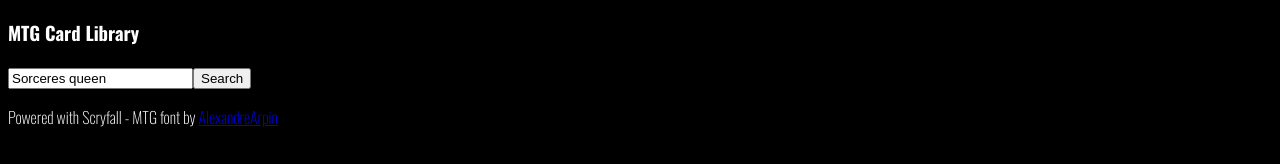
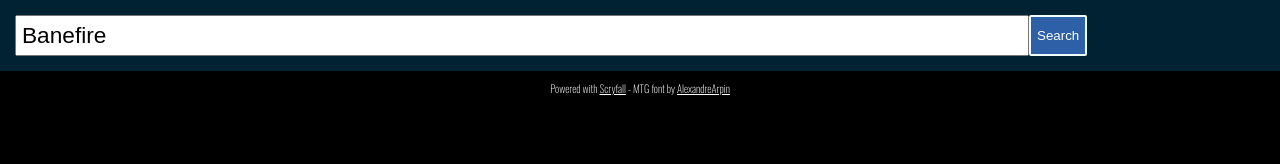
Before and after one commit to rogerneb/MTG-Card-Library, a plain HTML site: page index.html in a window 1280 px wide. Drawn offline with nearby package versions, Linux system fonts and the light colour scheme.

Commit message:
Added Search bar

```diff
--- a/css/style.css
+++ b/css/style.css
@@ -2,8 +2,8 @@ body {
   font-family: 'Oswald', sans-serif;
   /*font-weight: 700;*/
   color: white;
-
   background-color: black;
+  margin: 15px;
 
   /*Can't select text*/
   -webkit-touch-callout: none;
@@ -14,6 +14,46 @@ body {
   user-select: none;
 }
 
+#search-bar {
+  display: flex;
+  position: fixed;
+  top: 0;
+  right: 0;
+  left: 0;
+  padding: 15px;
+  background: #012c41c7;
+}
+
+#search-bar input {
+  width: 80%;
+  padding: 5px;
+  font-size: 17pt;
+}
+
+#search-bar button {
+  background-color: #2d60a7;
+  border: 2px solid #f0ffff;
+  border-radius: 2px;
+  color: #ffffff;
+  text-decoration: none;
+}
+#search-bar button:active {
+  background-color: #152b49;;
+}
+
+#content {margin-top: 80px;}
+
 img {
   width: 100%;
 }
+
+
+
+footer {
+    text-align: center;
+    font-size: 8pt;
+}
+
+footer a {
+  color: white;
+}
--- a/index.html
+++ b/index.html
@@ -35,9 +35,11 @@
 <body>
 	<header></header>
 	<section>
-		<article>
-			<h1>MTG Card Library</h1>
-			<input type="text" id="card_search" value="Sorceres queen"><button onclick="search_card()">Search</button><br>
+		<article id="search-bar">
+			<input type="text" id="card_search" value="Banefire">
+			<button onclick="search_card()">Search</button><br>
+		</article>
+		<article id="content">
 			<span id="card-img"></span>
 			<p id="card-name-cost"><b><span id="card-name"></span></b><span id="card-cost"></span></p>
 			<p id="card-type"></p>
@@ -46,6 +48,6 @@
 			<p id="card-price"></span></p>
 		</article>
 	</section>
-	<footer>Powered with Scryfall - MTG font by <a href="https://github.com/AlexandreArpin/mtg-font">AlexandreArpin</a></footer>
+	<footer>Powered with <a href="https://scryfall.com/" target="_blank">Scryfall</a> - MTG font by <a href="https://github.com/AlexandreArpin/mtg-font" target="_blank">AlexandreArpin</a></footer>
 </body>
 </html>
--- a/js/card-library.js
+++ b/js/card-library.js
@@ -31,7 +31,7 @@ function search_card() {
   });
 }
 
-
+//SYMBOLS
 function symbols_change(symbol){
   symbol = symbol.replace(/{W}/g, "<i class='mi mi-mana mi-w'></i>") //white
   symbol = symbol.replace(/{U}/g, "<i class='mi mi-mana mi-u'></i>") //blue
@@ -39,6 +39,9 @@ function symbols_change(symbol){
   symbol = symbol.replace(/{R}/g, "<i class='mi mi-mana mi-r'></i>") //red
   symbol = symbol.replace(/{G}/g, "<i class='mi mi-mana mi-g'></i>") //green
   symbol = symbol.replace(/{T}/g, "<i class='mi mi-tap mi-mana'></i>") //tap
+  symbol = symbol.replace(/{X}/g, "<i class='mi mi-mana mi-x'></i>") //X
+  symbol = symbol.replace(/{Y}/g, "<i class='mi mi-mana mi-y'></i>") //Y
+  symbol = symbol.replace(/{Z}/g, "<i class='mi mi-mana mi-z'></i>") //Z
 
   //numbers
   for (n=0; n<20; n++) {
@@ -47,7 +50,9 @@ function symbols_change(symbol){
 
   return symbol;
 }
+//END SYMBOLS
 
+//POWER
 function power_toughness_normalizer(power, toughness){
   if (power != null && toughness != null){
     var power_toughness = power+"/"+toughness;
@@ -56,8 +61,9 @@ function power_toughness_normalizer(power, toughness){
   }
   return power_toughness;
 }
+//END POWER
 
-
+//PRICE
 function price_normalizer(eur, usd) {
   //EURO
   if (eur != null) {
@@ -77,6 +83,7 @@ function price_normalizer(eur, usd) {
   if (card_price_eur == "N/A" && card_price_usd == "N/A") {
     return "Price aprox.: N/A";
   }else{
-    return "Price aprox.: "+card_price_eur+" | "+card_price_usd;
+    return "Price aprox.: <b>"+card_price_eur+"</b> | <b>"+card_price_usd+"</b>";
   }
+  //END PRICE
 }
```
Also changed, not shown: mtg-font/examples.html (+1 -1 lines). Lines whose indentation alone changed are shown as unchanged.
